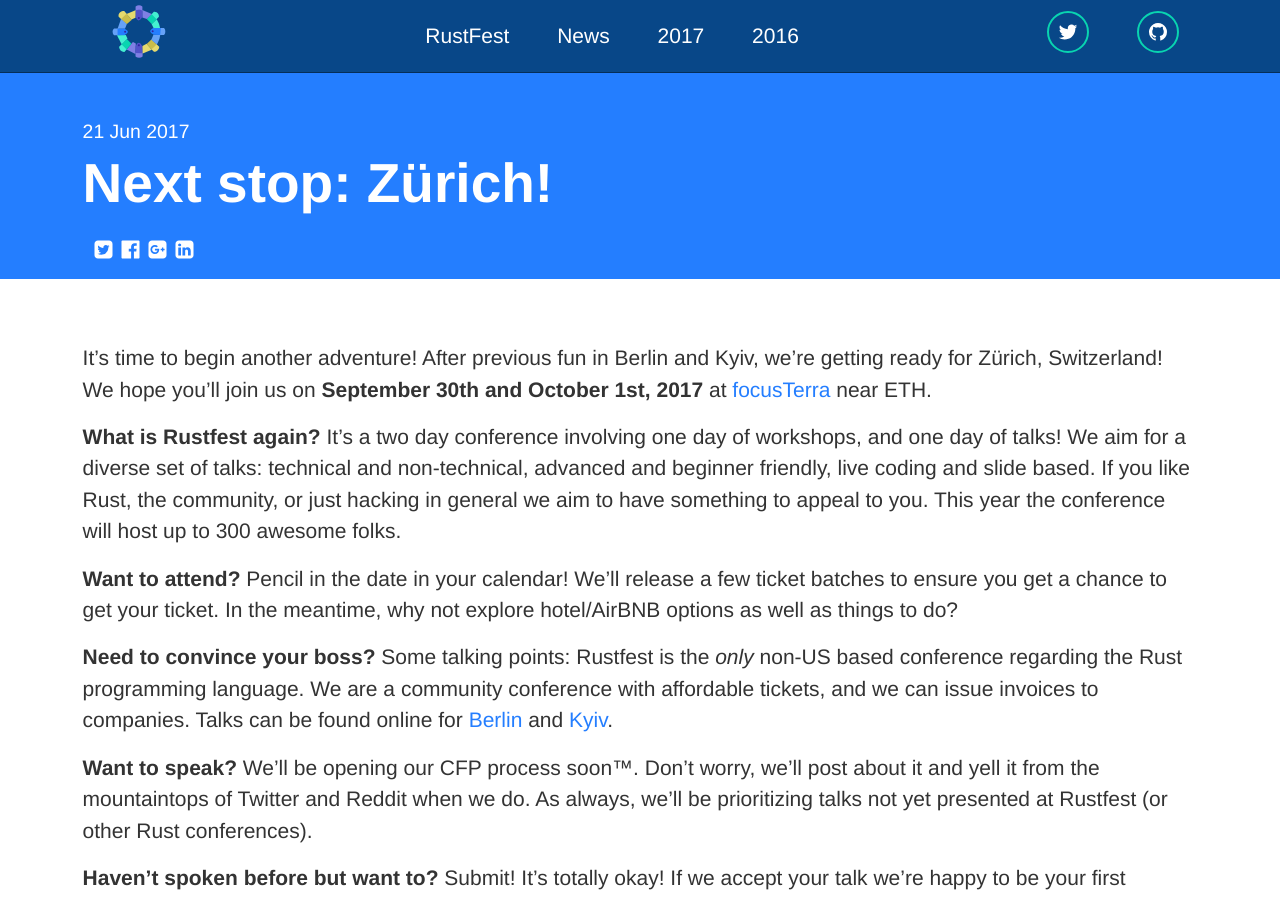
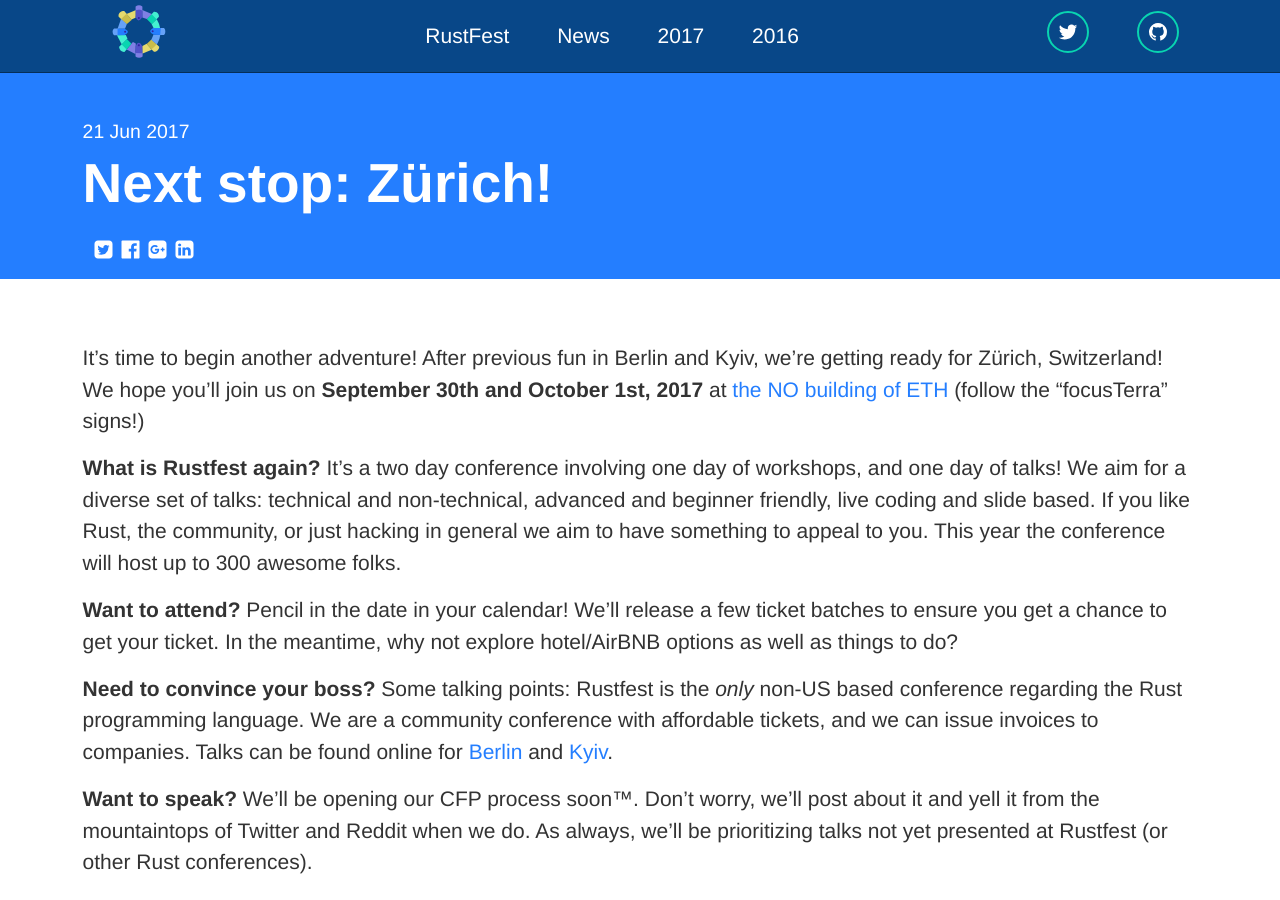
Before and after one commit to RustFestEU/blog.rustfest.eu, a Jekyll site: the page built from _posts/2017-06-21-next-destination-zurich.md, in a window 1280 px wide and 900 px high. Built offline with Jekyll 4.4.1, drawn with Linux system fonts in a browser that asks for light colours.

Commit message:
Use proper link and reference to the venue.

```diff
--- a/_config.yml
+++ b/_config.yml
@@ -26,3 +26,5 @@
   server: asquera.us13.list-manage.com
   user: 7945052bc1ecc432bff53c079
   id: 5929ff51d6
+
+exclude: ["/vendor"]
--- a/_posts/2017-06-21-next-destination-zurich.md
+++ b/_posts/2017-06-21-next-destination-zurich.md
@@ -7,7 +7,7 @@
   - gandro
 ---
 
-It's time to begin another adventure! After previous fun in Berlin and Kyiv, we're getting ready for Zürich, Switzerland! We hope you'll join us on **September 30th and October 1st, 2017** at [focusTerra](https://goo.gl/maps/cPY6GJoF8Hm) near ETH.
+It's time to begin another adventure! After previous fun in Berlin and Kyiv, we're getting ready for Zürich, Switzerland! We hope you'll join us on **September 30th and October 1st, 2017** at [the NO building of ETH](https://www.erdw.ethz.ch/en/department/location.html#no) (follow the "focusTerra" signs!)
 
 <!-- TODO: Insert some cool picture of Zürich -->
 
```
